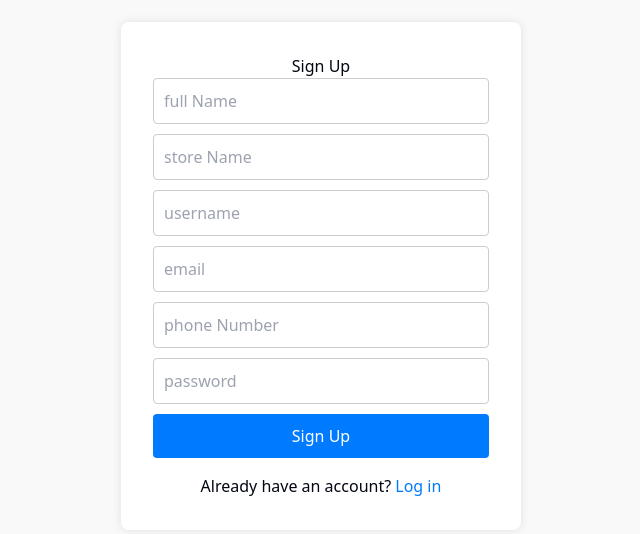
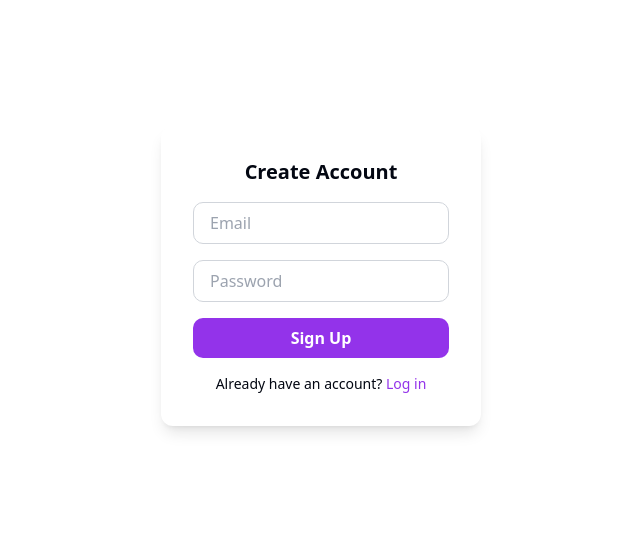
Before and after one commit to alikaderrg/COD-Manager-WebApp, a React (Vite) app: page /signup in a window 1280 px wide. Shown: the part 124-658 px from the top of the page, without its empty margins (319-959 px from the left). Built offline with nearby package versions, Linux system fonts and the light colour scheme.

Commit message:
update v0.0.20

```diff
--- a/src/pages/Auth/Signup.jsx
+++ b/src/pages/Auth/Signup.jsx
@@ -1,92 +1,65 @@
+// src/pages/Auth/Signup.jsx
 import React, { useState } from 'react';
+import { useNavigate, Link } from 'react-router-dom';
 import axios from 'axios';
-import { useNavigate } from 'react-router-dom';
 
 const Signup = () => {
-  const [form, setForm] = useState({
-    fullName: '',
-    storeName: '',
-    username: '',
-    email: '',
-    phoneNumber: '',
-    password: '',
-  });
+  const [email, setEmail] = useState('');
+  const [password, setPassword] = useState('');
+  const [error, setError] = useState('');
+  const navigate = useNavigate();
 
-  const navigate = useNavigate();
-  const [error, setError] = useState('');
-
-  const handleChange = (e) => {
-    setForm({ ...form, [e.target.name]: e.target.value });
-  };
-
-  const handleSubmit = async (e) => {
+  const handleSignup = async (e) => {
     e.preventDefault();
     try {
-      await axios.post('/api/auth/signup', form);
-      navigate('/auth/login');
+      const res = await axios.post(`${import.meta.env.VITE_API_BASE_URL}/api/auth/signup`, {
+        email,
+        password,
+      });
+
+      localStorage.setItem('auth_token', res.data.token);
+      navigate('/');
     } catch (err) {
-      setError(err.response?.data?.error || 'Signup failed');
+      setError(err.response?.data?.message || 'Signup failed');
     }
   };
 
   return (
-    <div style={{
-      display: 'flex',
-      justifyContent: 'center',
-      alignItems: 'center',
-      height: '100vh',
-      backgroundColor: '#f9f9f9'
-    }}>
-      <form onSubmit={handleSubmit} style={{
-        maxWidth: '400px',
-        width: '100%',
-        padding: '2rem',
-        backgroundColor: 'white',
-        borderRadius: '8px',
-        boxShadow: '0 0 10px rgba(0,0,0,0.1)'
-      }}>
-        <h2 style={{ textAlign: 'center' }}>Sign Up</h2>
-
-        {error && <p style={{ color: 'red' }}>{error}</p>}
-
-        {['fullName', 'storeName', 'username', 'email', 'phoneNumber', 'password'].map((field) => (
+    <div className="min-h-screen flex items-center justify-center bg-white">
+      <div className="bg-white shadow-lg rounded-xl p-8 w-80">
+        <h2 className="text-xl font-bold text-center mb-4">Create Account</h2>
+        <form onSubmit={handleSignup} className="space-y-4">
           <input
-            key={field}
-            type={field === 'password' ? 'password' : 'text'}
-            name={field}
-            placeholder={field.replace(/([A-Z])/g, ' $1')}
-            value={form[field]}
-            onChange={handleChange}
+            type="email"
+            placeholder="Email"
+            className="w-full px-4 py-2 border border-gray-300 rounded-md"
+            value={email}
+            onChange={(e) => setEmail(e.target.value)}
             required
-            style={{
-              width: '100%',
-              padding: '10px',
-              marginBottom: '10px',
-              borderRadius: '4px',
-              border: '1px solid #ccc'
-            }}
           />
-        ))}
-
-        <button type="submit" style={{
-          width: '100%',
-          padding: '10px',
-          backgroundColor: '#007bff',
-          color: 'white',
-          border: 'none',
-          borderRadius: '4px',
-          cursor: 'pointer'
-        }}>
-          Sign Up
-        </button>
-
-        <p style={{ marginTop: '1rem', textAlign: 'center' }}>
+          <input
+            type="password"
+            placeholder="Password"
+            className="w-full px-4 py-2 border border-gray-300 rounded-md"
+            value={password}
+            onChange={(e) => setPassword(e.target.value)}
+            required
+          />
+          <button
+            type="submit"
+            className="w-full bg-purple-600 hover:bg-purple-700 text-white font-semibold py-2 rounded-md transition duration-200"
+          >
+            Sign Up
+          </button>
+        </form>
+        {error && <p className="text-red-500 text-sm mt-2">{error}</p>}
+        <p className="text-sm text-center mt-4">
           Already have an account?{' '}
-          <a href="/auth/login" style={{ color: '#007bff' }}>
+          <Link to="/login" className="text-purple-600 hover:underline">
             Log in
-          </a>
+          </Link>
         </p>
-      </form>
+      </div>
     </div>
   );
 };
```
